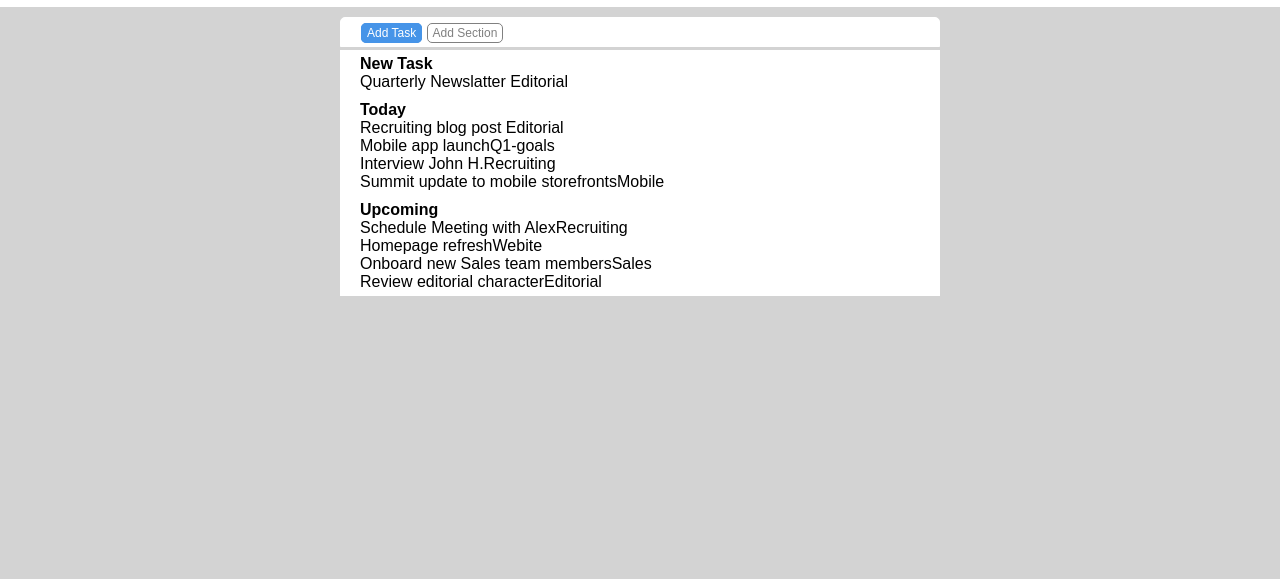
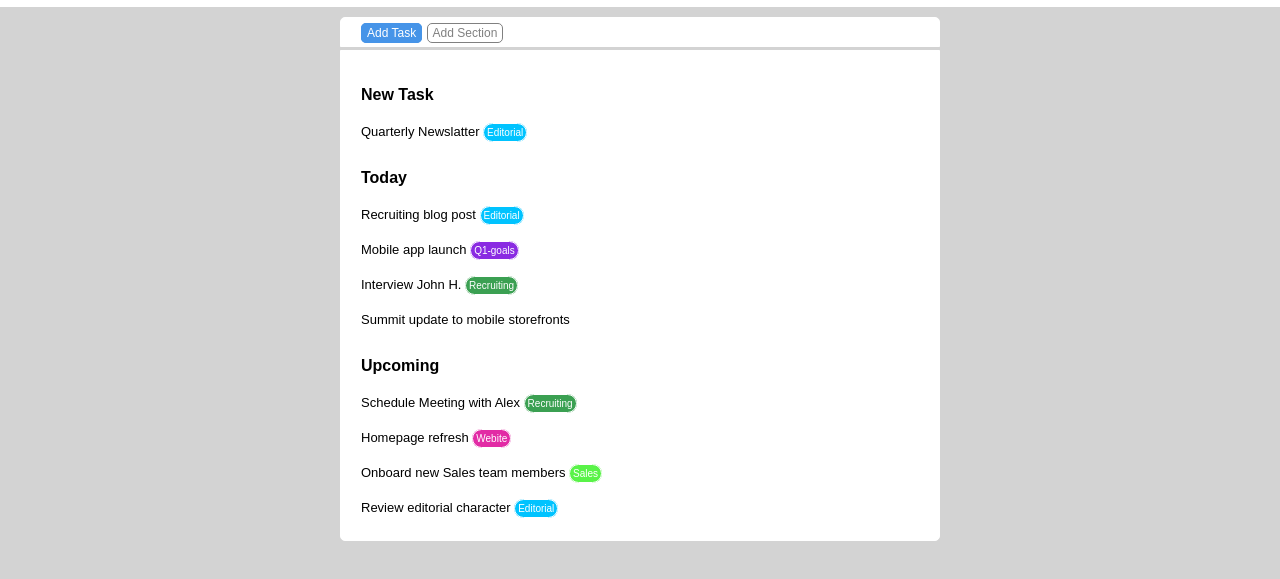
Before and after one commit to orsoli/html-css-toboolist, a plain HTML site: page index.html in a window 1280 px wide. Shown: the part 63-642 px from the top of the page. Drawn offline with Linux system fonts and the light colour scheme.

Commit message:
added label

```diff
--- a/css/index-style.css
+++ b/css/index-style.css
@@ -36,6 +36,23 @@
     border-radius: 5px;
 }
 
+/* label bg  */
+.editorial{
+    background-color: rgb(0, 195, 255);
+}
+.goals{
+    background-color: blueviolet;
+}
+.recruiting{
+    background-color: rgb(59, 160, 82);
+}
+.sales{
+    background-color: rgb(89, 243, 72);
+}
+.website{
+    background-color: rgb(226, 43, 165);
+}
+
 .logo-container{
     margin-bottom: 10px;
     padding: 10px;
@@ -46,6 +63,10 @@
     border-radius: 5px 5px 0 0;
     margin-bottom: 3px;
     padding: 5px 20px;
+}
+
+.new-task{
+    margin-top: 30px;
 }
 
 /* Generics  */
@@ -64,8 +85,27 @@ header, nav, main{
     background-color: white;
 }
 
+label{
+    border: 1px solid white;
+    border-radius: 10px;
+    color: white;
+    font-size: 10px;
+    padding: 3px;
+}
+
 li{
+    font-size: medium;
     list-style-type: none;
+    margin-bottom: 20px;
+}
+
+li.label{
+    font-size: small;
+}
+
+main{
+    border: 1px solid white;
+    border-radius: 0 0 5px 5px;
 }
 
 main>div{
--- a/index.html
+++ b/index.html
@@ -28,21 +28,21 @@
             <!-- list container  -->
             <div class="new-task">
                 <li><Strong>New Task</Strong></li>
-                <li>Quarterly Newslatter <label class="editorial" for="editorial">Editorial</label></li>
+                <li class="label">Quarterly Newslatter <label class="editorial" for="editorial">Editorial</label></li>
             </div>
             <div class="today">
                 <li><Strong>Today</Strong></li>
-                <li>Recruiting blog post <label class="editorial" for="editorial">Editorial</label></li>
-                <li>Mobile app launch<label class="goals" for="editorial">Q1-goals</label></li>
-                <li>Interview John H.<label class="recruiting" for="editorial">Recruiting</label></li>
-                <li>Summit update to mobile storefronts<label class="editorial" for="editorial">Mobile</label></li>
+                <li class="label">Recruiting blog post <label class="editorial" for="editorial">Editorial</label></li>
+                <li class="label">Mobile app launch <label class="goals" for="goals">Q1-goals</label></li>
+                <li class="label">Interview John H. <label class="recruiting" for="recruiting">Recruiting</label></li>
+                <li class="label">Summit update to mobile storefronts <label class="mobile" for="mobile">Mobile</label></li>
             </div>
             <div class="Upcoming">
                 <li><Strong>Upcoming</Strong></li>
-                <li>Schedule Meeting with Alex<label class="recruiting" for="editorial">Recruiting</label></li>
-                <li>Homepage refresh<label class="webite" for="editorial">Webite</label></li>
-                <li>Onboard new Sales team members<label class="sales" for="editorial">Sales</label></li>
-                <li>Review editorial character<label class="editorial" for="editorial">Editorial</label></li>
+                <li class="label">Schedule Meeting with Alex <label class="recruiting" for="recruiting">Recruiting</label></li>
+                <li class="label">Homepage refresh <label class="website" for="website">Webite</label></li>
+                <li class="label">Onboard new Sales team members <label class="sales" for="sales">Sales</label></li>
+                <li class="label">Review editorial character <label class="editorial" for="editorial">Editorial</label></li>
             </div>
         </main>
      </div>
```
